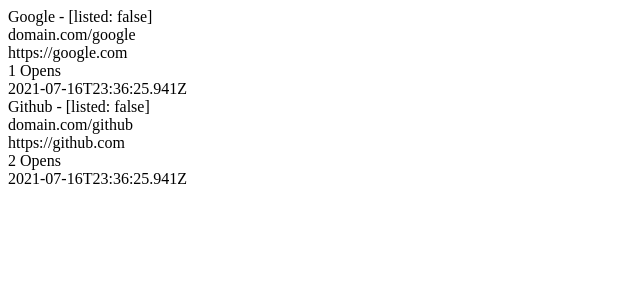
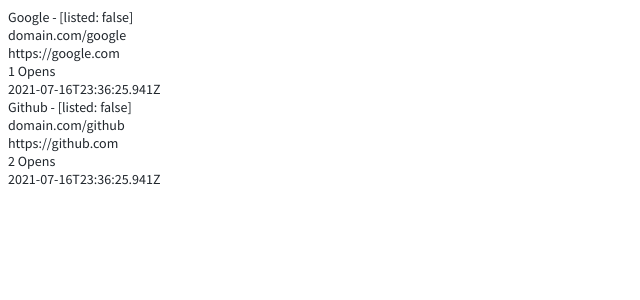
Before and after one commit to larryschirmer/shortlink-url, a Next.js app: page / in a window 1280 px wide. Shown: the top 300 px of the page, without its empty margins (0-640 px from the left). Built offline with nearby package versions, Linux system fonts and the light colour scheme.

Commit message:
feat: add global styles and fonts

```diff
--- a/pages/_app.tsx
+++ b/pages/_app.tsx
@@ -1,5 +1,7 @@
 import React from "react";
 import type { AppProps } from "next/app";
+
+import "@styles/global.scss";
 
 const App = ({ Component, pageProps }: AppProps) => {
   return <Component {...pageProps} />;
--- /dev/null
+++ b/pages/_document.tsx
@@ -0,0 +1,24 @@
+import Document, { Html, Head, Main, NextScript } from "next/document";
+
+class MyDocument extends Document {
+  render() {
+    return (
+      <Html>
+        <Head>
+          <link rel="preconnect" href="https://fonts.googleapis.com" />
+          <link rel="preconnect" href="https://fonts.gstatic.com" />
+          <link
+            href="https://fonts.googleapis.com/css2?family=Source+Sans+Pro:wght@300;400;600&display=swap"
+            rel="stylesheet"
+          ></link>
+        </Head>
+        <body>
+          <Main />
+          <NextScript />
+        </body>
+      </Html>
+    );
+  }
+}
+
+export default MyDocument;
--- /dev/null
+++ b/styles/global.scss
@@ -0,0 +1,10 @@
+@import "@styles/vars";
+
+html {
+  font-size: 62.5%;
+  body {
+    font-family: "Source Sans Pro", sans-serif;
+    font-size: 1.4rem;
+    color: $black;
+  }
+}
--- /dev/null
+++ b/styles/vars.scss
@@ -0,0 +1,2 @@
+$black: #20262c;
+$gray: #5c5c5c;
```
